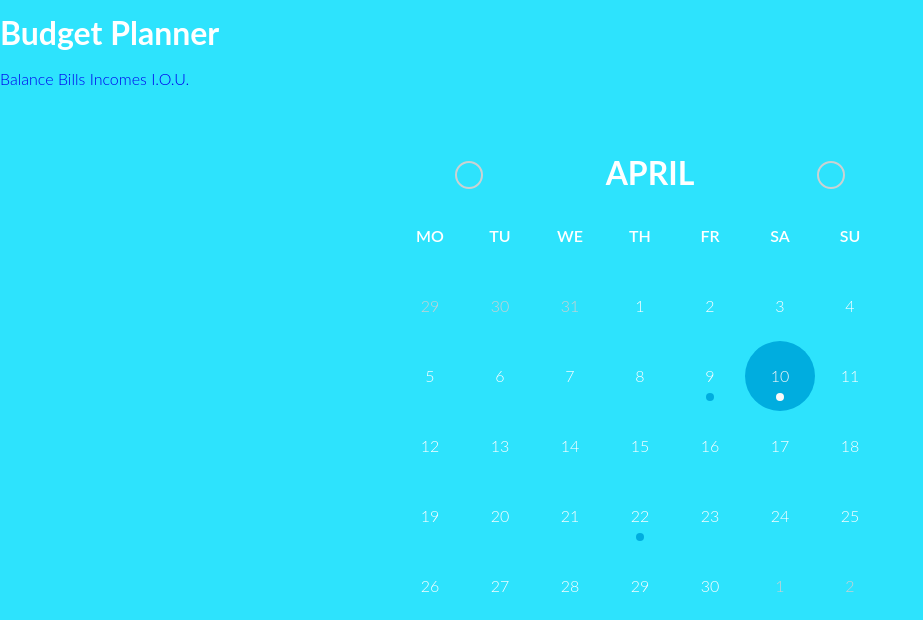
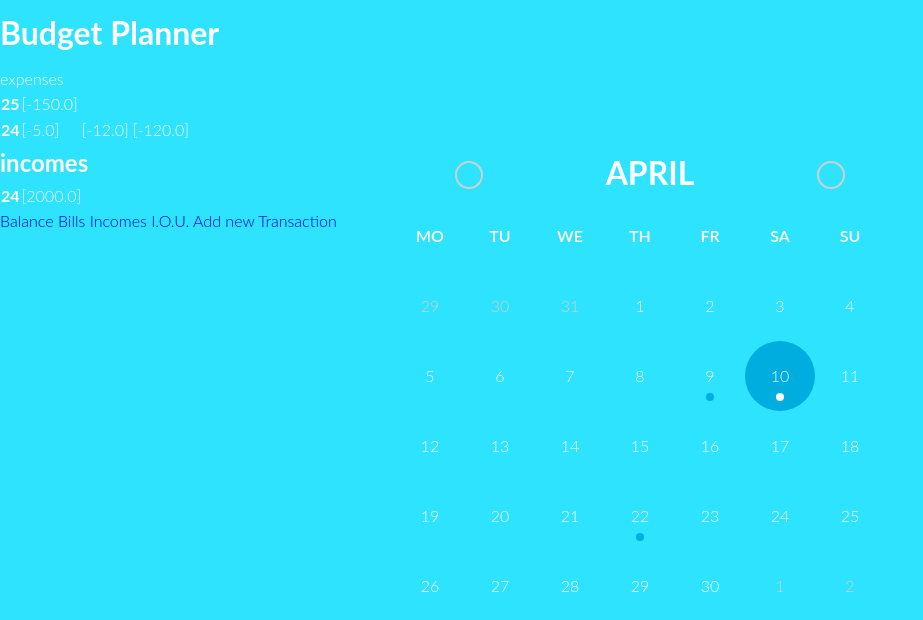
Before and after one commit to SteveTheSloth/Django-Budget-app, a Django app: page / in a window 1280 px wide. Shown: the top 620 px of the page, without its empty margins (0-923 px from the left). Run offline with Django 4.2, Linux system fonts and the light colour scheme; data comes from the database, SQL or seed files in the repository; some libraries are stand-ins or nearby versions.

Commit message:
added correct navigation to templates, added functionality to return a dict with specific months days: transactions to Transaction model, appended welcome view function to create aggregated incomes and expenses dicts with specific months transactions and appended home template to show said dictionaries.

```diff
--- a/budget/balance/models.py
+++ b/budget/balance/models.py
@@ -53,6 +53,90 @@ class Transaction(models.Model):
             "Added On": self.date_added
         }
         return attributes
+
+    def day_balance(self, month, year):
+
+        increase_week = timedelta(weeks=1)
+        due_date = self.due_date
+        dayly_transaction_dict = dict()
+
+        if self.due_date.month > month and self.due_date.year >= year or self.type == "Loan":
+            return dayly_transaction_dict
+        if self.end_date != None:
+            if self.end_date.month < month and self.end_date.year <= year:
+                return dayly_transaction_dict
+
+        if self.repeat_pattern == "one off":
+            if self.type == "Expense":
+                dayly_transaction_dict[self.due_date.day] = [-self.amount]
+            else:
+                dayly_transaction_dict[self.due_date.day] = [self.amount]
+
+        if self.repeat_pattern == "monthly":
+            if self.type == "Expense":
+                dayly_transaction_dict[self.due_date.day] = [-self.amount]
+            else:
+                dayly_transaction_dict[self.due_date.day] = [self.amount]
+
+        elif self.repeat_pattern == "weekly":
+            while due_date.month != month:
+                due_date += increase_week
+
+            while due_date.month == month:
+
+                if self.type == "Expense":
+                    dayly_transaction_dict[due_date.day] = [-self.amount]
+                else:
+                    dayly_transaction_dict[due_date.day] = [self.amount]
+
+                due_date += increase_week
+
+        elif self.repeat_pattern == "every two weeks":
+            increase_week = timedelta(weeks=2)
+
+            while due_date.month != month:
+                due_date += increase_week
+
+            while due_date.month == month:
+
+                if self.type == "Expense":
+                    dayly_transaction_dict[due_date.day] = [-self.amount]
+                else:
+                    dayly_transaction_dict[due_date.day] = [self.amount]
+
+                due_date += increase_week
+
+        elif self.repeat_pattern == "every three weeks":
+            increase_week = timedelta(weeks=3)
+
+            while due_date.month != month:
+                due_date += increase_week
+
+            while due_date.month == month:
+
+                if self.type == "Expense":
+                    dayly_transaction_dict[due_date.day] = [-self.amount]
+                else:
+                    dayly_transaction_dict[due_date.day] = [self.amount]
+
+                due_date += increase_week
+
+        else:
+            increase_week = timedelta(weeks=4)
+
+            while due_date.month != month:
+                due_date += increase_week
+
+            while due_date.month == month:
+
+                if self.type == "Expense":
+                    dayly_transaction_dict[due_date.day] = [-self.amount]
+                else:
+                    dayly_transaction_dict[due_date.day] = [self.amount]
+
+                due_date += increase_week
+
+        return dayly_transaction_dict
 
     def active_month(self, month):
         if self.end_date != None:
--- a/budget/balance/templates/balance/balance.html
+++ b/budget/balance/templates/balance/balance.html
@@ -24,10 +24,10 @@
 
     <nav>
         <a href="{% url 'welcome' %}">Home</a>
-        <a href="{% url 'balance_now' %}">Balance</a>
         <a href="{% url 'bills' %}">Bills</a>
         <a href="{% url 'incomes' %}">Incomes</a>
         <a href="{% url 'lent' %}">I.O.U.</a>
+        <a href="{% url 'form' %}">Add new Transaction</a>
     </nav>
 </body>
 </html>
--- a/budget/balance/templates/balance/incomes.html
+++ b/budget/balance/templates/balance/incomes.html
@@ -36,8 +36,8 @@
         <a href="{% url 'welcome' %}">Home</a>
         <a href="{% url 'balance_now' %}">Balance</a>
         <a href="{% url 'bills' %}">Bills</a>
-        <a href="{% url 'incomes' %}">Incomes</a>
         <a href="{% url 'lent' %}">I.O.U.</a>
+        <a href="{% url 'form' %}">Add new Transaction</a>
     </nav>
 </body>
 </html>
--- a/budget/balance/templates/balance/lent.html
+++ b/budget/balance/templates/balance/lent.html
@@ -37,7 +37,7 @@
         <a href="{% url 'balance_now' %}">Balance</a>
         <a href="{% url 'bills' %}">Bills</a>
         <a href="{% url 'incomes' %}">Incomes</a>
-        <a href="{% url 'lent' %}">I.O.U.</a>
+        <a href="{% url 'form' %}">Add new Transaction</a>
     </nav>
 </body>
 </html>
--- a/budget/balance/urls.py
+++ b/budget/balance/urls.py
@@ -20,7 +20,7 @@ from .views import balance, balance_diff_month, bills, details, incomes, lent, f
 
 urlpatterns = [
     path("", balance, name="balance_now"),
-    path("month/<int:monthyear>", balance_diff_month, name="balance"),
+    path("month/<int:monthyear>", balance_diff_month, name="balance_diff_month"),
     path("bills", bills, name="bills"),
     path("details/<int:id>/", details, name="details"),
     path("incomes", incomes, name="incomes"),
--- a/budget/balance/views.py
+++ b/budget/balance/views.py
@@ -5,7 +5,6 @@ from django.shortcuts import redirect, render, get_object_or_404
 from datetime import date
 from .models import Transaction
 from .form import TransactionForm
-from .typeselector import TypeSelector
 
 month_str = str(date.today().month)
 year_str = str(date.today().year)
@@ -129,16 +128,17 @@ def editform(request, id):
 
 
 def form(request):
+
     if request.method == "POST":
         form = TransactionForm(request.POST)
 
         if form.is_valid():
             form.save()
-            return redirect("welcome")
+            return redirect("balance")
     else:
         form = TransactionForm()
 
-    return render(request, "balance/form.html", {"form": form, "typeselector": TypeSelector})
+    return render(request, "balance/form.html", {"form": form})
 
 
 def incomes(request):
--- a/budget/home/templates/home/home.html
+++ b/budget/home/templates/home/home.html
@@ -13,6 +13,32 @@
 <body>
 
     <h1>Budget Planner</h1>
+
+    <table>expenses</table>
+    <table>
+    {% for key, value in expenses %}
+        <th>{{key}}</th>
+        {% for v in value %}
+            <td>{{v}}</td>
+            <td></td>
+        {% endfor %}
+    <tr></tr>
+    {% endfor %}
+
+    </table>
+
+    <h3>incomes</h3>
+    <table>
+        {% for key, value in incomes %}
+            <th>{{key}}</th>
+            {% for v in value %}
+                <td>{{v}}</td>
+                <td></td>
+            {% endfor %}
+        <tr></tr>
+        {% endfor %}
+
+    </table>
 
     <div class="container">
 
@@ -110,6 +136,7 @@
         <a href="{% url 'bills' %}">Bills</a>
         <a href="{% url 'incomes' %}">Incomes</a>
         <a href="{% url 'lent' %}">I.O.U.</a>
+        <a href="{% url 'form' %}">Add new Transaction</a>
     </nav>
 
 
--- a/budget/home/views.py
+++ b/budget/home/views.py
@@ -1,6 +1,32 @@
 from django.shortcuts import render
+from balance.views import Transaction
+from datetime import date
 
 # Create your views here.
 
+
 def welcome(request):
-    return render(request, "home/home.html")
+
+    curr_month = date.today().month
+    curr_year = date.today().year
+    dayly_expenses_dict = dict()
+    dayly_incomes_dict = dict()
+
+    for transaction in Transaction.objects.all():
+        dayly_transactions_dict = transaction.day_balance(
+            curr_month, curr_year)
+        if transaction.type == "Expense":
+            for key, value in dayly_transactions_dict.items():
+                if key in dayly_expenses_dict:
+                    dayly_expenses_dict[key].append(value)
+                else:
+                    dayly_expenses_dict[key] = [value]
+
+        if transaction.type == "Income":
+            for key, value in dayly_transactions_dict.items():
+                if key in dayly_incomes_dict:
+                    dayly_incomes_dict[key].append(value)
+                else:
+                    dayly_incomes_dict[key] = [value]
+
+    return render(request, "home/home.html", {"expenses": dayly_expenses_dict.items(), "incomes": dayly_incomes_dict.items()})
```
Also changed, not shown: budget/balance/templates/balance/bills.html (+9 -0 lines), budget/balance/templates/balance/form.html (+3 -9 lines), budget/balance/typeselector.py (deleted, +0 -8 lines), budget/db.sqlite3.
